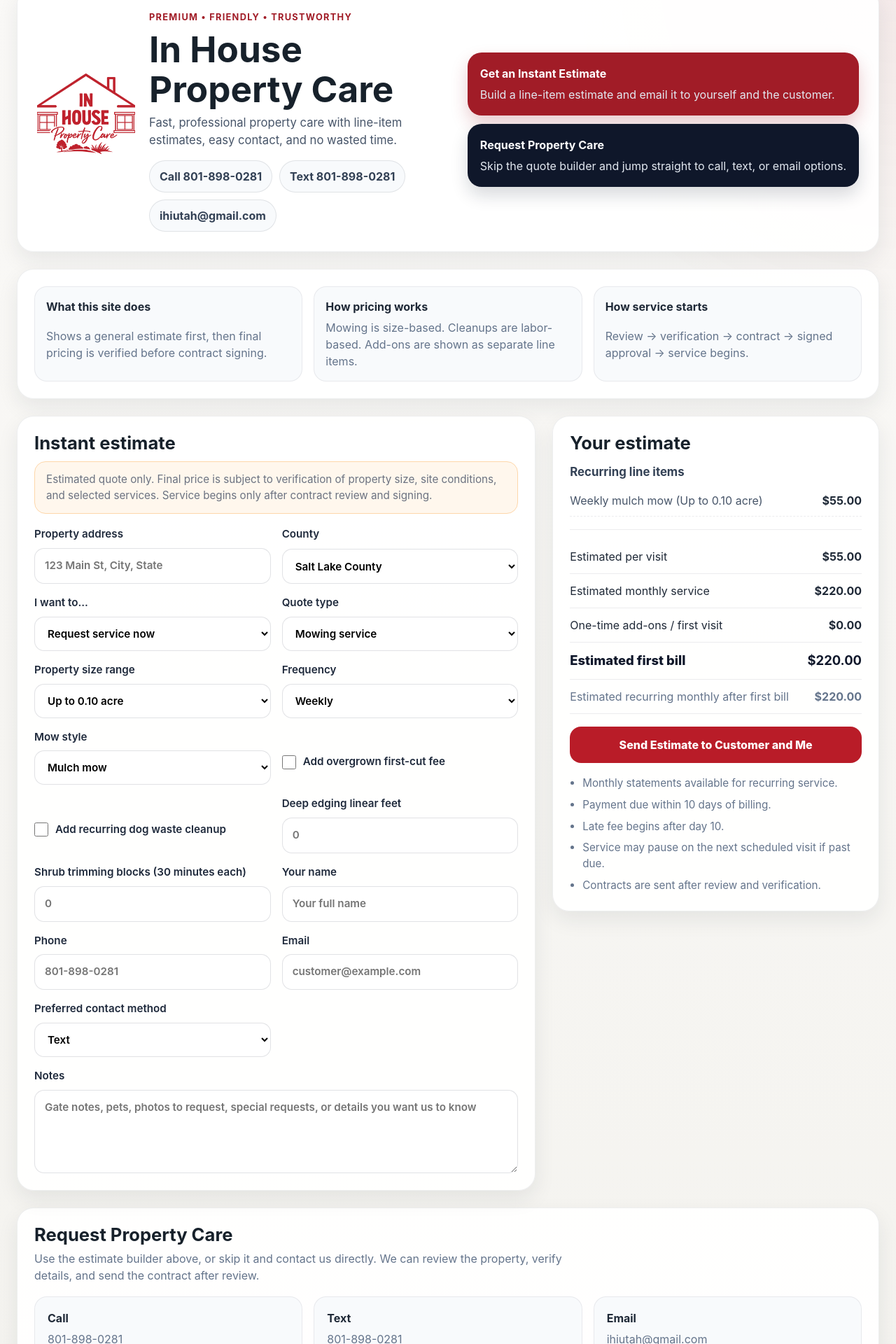
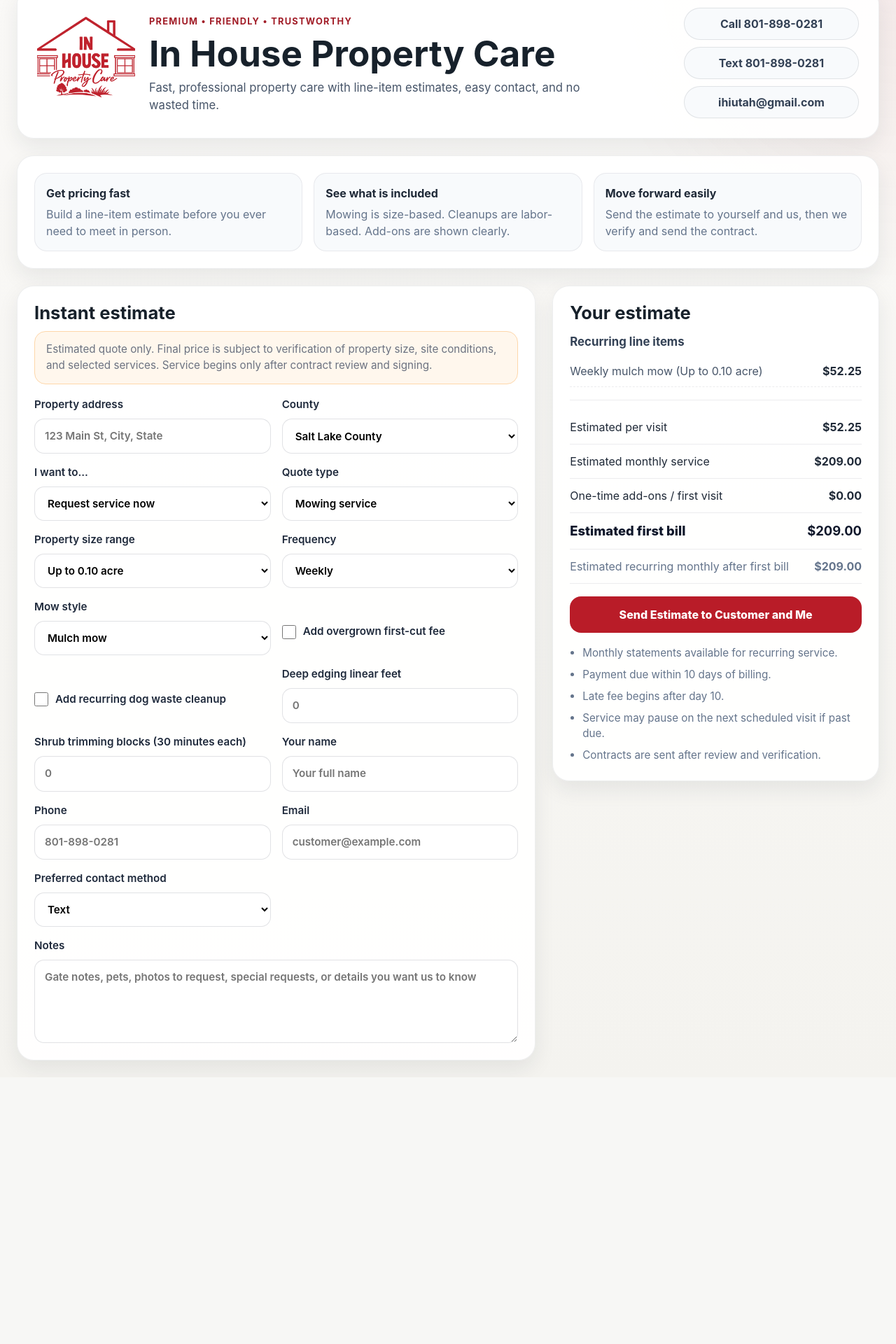
Before and after one commit to jaskels/in-house-property-care, a React (Vite) app: page / in a window 1280 px wide. Shown: the part 42-1962 px from the top of the page at 70% size. After the commit the page ends 1581 px from the top, so only its background shows below. Built offline with nearby package versions, Linux system fonts and the light colour scheme.

Commit message:
Add files via upload

```diff
--- a/package.json
+++ b/package.json
@@ -1,7 +1,7 @@
 {
   "name": "in-house-property-care",
   "private": true,
-  "version": "0.0.2",
+  "version": "0.0.3",
   "type": "module",
   "scripts": {
     "dev": "vite",
--- a/src/App.jsx
+++ b/src/App.jsx
@@ -7,32 +7,28 @@
 const PUBLIC_EMAIL = 'ihiutah@gmail.com'
 
 const sizeRanges = [
-  { value: '0.10', label: 'Up to 0.10 acre', weeklyMulch: 55, weeklyBagLeave: 65, biweeklyMulch: 70, biweeklyBagLeave: 80 },
-  { value: '0.25', label: '0.11 to 0.25 acre', weeklyMulch: 65, weeklyBagLeave: 75, biweeklyMulch: 85, biweeklyBagLeave: 95 },
-  { value: '0.50', label: '0.26 to 0.50 acre', weeklyMulch: 85, weeklyBagLeave: 95, biweeklyMulch: 110, biweeklyBagLeave: 120 },
-  { value: '0.75', label: '0.51 to 0.75 acre', weeklyMulch: 110, weeklyBagLeave: 120, biweeklyMulch: 140, biweeklyBagLeave: 150 },
-  { value: '1.00', label: '0.76 to 1.00 acre', weeklyMulch: 135, weeklyBagLeave: 145, biweeklyMulch: 170, biweeklyBagLeave: 180 },
-  { value: '1.50', label: '1.01 to 1.50 acres', weeklyMulch: 175, weeklyBagLeave: 190, biweeklyMulch: 220, biweeklyBagLeave: 235 },
-  { value: '2.00', label: '1.51 to 2.00 acres', weeklyMulch: 225, weeklyBagLeave: 245, biweeklyMulch: 285, biweeklyBagLeave: 305 }
+  { value: '0.10', label: 'Up to 0.10 acre', weeklyMulch: 52.25, weeklyBagLeave: 61.75, biweeklyMulch: 66.50, biweeklyBagLeave: 76.00 },
+  { value: '0.25', label: '0.11 to 0.25 acre', weeklyMulch: 61.75, weeklyBagLeave: 71.25, biweeklyMulch: 80.75, biweeklyBagLeave: 90.25 },
+  { value: '0.50', label: '0.26 to 0.50 acre', weeklyMulch: 80.75, weeklyBagLeave: 90.25, biweeklyMulch: 104.50, biweeklyBagLeave: 114.00 },
+  { value: '0.75', label: '0.51 to 0.75 acre', weeklyMulch: 104.50, weeklyBagLeave: 114.00, biweeklyMulch: 133.00, biweeklyBagLeave: 142.50 },
+  { value: '1.00', label: '0.76 to 1.00 acre', weeklyMulch: 128.25, weeklyBagLeave: 137.75, biweeklyMulch: 161.50, biweeklyBagLeave: 171.00 },
+  { value: '1.50', label: '1.01 to 1.50 acres', weeklyMulch: 166.25, weeklyBagLeave: 180.50, biweeklyMulch: 209.00, biweeklyBagLeave: 223.25 },
+  { value: '2.00', label: '1.51 to 2.00 acres', weeklyMulch: 213.75, weeklyBagLeave: 232.75, biweeklyMulch: 270.75, biweeklyBagLeave: 289.75 }
 ]
 
-const cleanupRatePerPersonBlock = 35
-const cleanupMinimum = 70
+const cleanupRatePerPersonBlock = 33.25
+const cleanupMinimum = 66.50
 const extraLoad = 95
-const dogWasteRecurring = 25
-const overgrownFirstCut = 40
-const bagHaulAwayUpcharge = 25
-const deepEdgingRate = 4
-const deepEdgingMinimum = 40
-const shrubBlock = 30
-const shrubMinimum = 40
+const dogWasteRecurring = 23.75
+const overgrownFirstCut = 38
+const bagHaulAwayUpcharge = 23.75
+const deepEdgingRate = 3.8
+const deepEdgingMinimum = 38
+const shrubBlock = 28.5
+const shrubMinimum = 38
 
 function currency(n) {
   return new Intl.NumberFormat('en-US', { style: 'currency', currency: 'USD' }).format(Number(n || 0))
-}
-
-function scrollToId(id) {
-  document.getElementById(id)?.scrollIntoView({ behavior: 'smooth', block: 'start' })
 }
 
 export default function App() {
@@ -202,39 +198,28 @@
             <div className="eyebrow">Premium • Friendly • Trustworthy</div>
             <h1>In House Property Care</h1>
             <p className="lead">Fast, professional property care with line-item estimates, easy contact, and no wasted time.</p>
-            <div className="contact-pill-row">
-              <a className="contact-pill" href={`tel:${PHONE_LINK}`}>Call {PHONE_DISPLAY}</a>
-              <a className="contact-pill" href={`sms:${PHONE_LINK}`}>Text {PHONE_DISPLAY}</a>
-              <a className="contact-pill" href={`mailto:${PUBLIC_EMAIL}`}>{PUBLIC_EMAIL}</a>
-            </div>
           </div>
         </div>
-
-        <div className="cta-grid">
-          <button className="cta-card cta-primary" onClick={() => scrollToId('estimate')}>
-            <strong>Get an Instant Estimate</strong>
-            <span>Build a line-item estimate and email it to yourself and the customer.</span>
-          </button>
-          <button className="cta-card cta-secondary" onClick={() => scrollToId('request-care')}>
-            <strong>Request Property Care</strong>
-            <span>Skip the quote builder and jump straight to call, text, or email options.</span>
-          </button>
+        <div className="header-contact">
+          <a className="contact-pill" href={`tel:${PHONE_LINK}`}>Call {PHONE_DISPLAY}</a>
+          <a className="contact-pill" href={`sms:${PHONE_LINK}`}>Text {PHONE_DISPLAY}</a>
+          <a className="contact-pill" href={`mailto:${PUBLIC_EMAIL}`}>{PUBLIC_EMAIL}</a>
         </div>
       </header>
 
       <section className="panel intro-panel">
         <div className="mini-grid">
           <div className="mini-card">
-            <strong>What this site does</strong>
-            <span>Shows a general estimate first, then final pricing is verified before contract signing.</span>
+            <strong>Get pricing fast</strong>
+            <span>Build a line-item estimate before you ever need to meet in person.</span>
           </div>
           <div className="mini-card">
-            <strong>How pricing works</strong>
-            <span>Mowing is size-based. Cleanups are labor-based. Add-ons are shown as separate line items.</span>
+            <strong>See what is included</strong>
+            <span>Mowing is size-based. Cleanups are labor-based. Add-ons are shown clearly.</span>
           </div>
           <div className="mini-card">
-            <strong>How service starts</strong>
-            <span>Review → verification → contract → signed approval → service begins.</span>
+            <strong>Move forward easily</strong>
+            <span>Send the estimate to yourself and us, then we verify and send the contract.</span>
           </div>
         </div>
       </section>
@@ -454,30 +439,6 @@
           </ul>
         </aside>
       </main>
-
-      <section className="panel request-panel" id="request-care">
-        <div className="request-header">
-          <div>
-            <h2>Request Property Care</h2>
-            <p>Use the estimate builder above, or skip it and contact us directly. We can review the property, verify details, and send the contract after review.</p>
-          </div>
-        </div>
-
-        <div className="request-grid">
-          <a className="contact-card" href={`tel:${PHONE_LINK}`}>
-            <strong>Call</strong>
-            <span>{PHONE_DISPLAY}</span>
-          </a>
-          <a className="contact-card" href={`sms:${PHONE_LINK}`}>
-            <strong>Text</strong>
-            <span>{PHONE_DISPLAY}</span>
-          </a>
-          <a className="contact-card" href={`mailto:${PUBLIC_EMAIL}`}>
-            <strong>Email</strong>
-            <span>{PUBLIC_EMAIL}</span>
-          </a>
-        </div>
-      </section>
     </div>
   )
 }
--- a/src/index.css
+++ b/src/index.css
@@ -7,8 +7,6 @@
 }
 
 * { box-sizing: border-box; }
-
-html { scroll-behavior: smooth; }
 
 body {
   margin: 0;
@@ -56,6 +54,12 @@
   object-fit: contain;
 }
 
+.header-contact {
+  display: grid;
+  gap: 10px;
+  min-width: 250px;
+}
+
 .eyebrow {
   display: inline-block;
   font-size: 0.8rem;
@@ -83,13 +87,6 @@
   color: #475569;
 }
 
-.contact-pill-row {
-  display: flex;
-  flex-wrap: wrap;
-  gap: 10px;
-  margin-top: 16px;
-}
-
 .contact-pill {
   background: #f8fafc;
   border: 1px solid rgba(15,23,42,0.1);
@@ -97,37 +94,7 @@
   padding: 10px 14px;
   font-weight: 700;
   color: #334155;
-}
-
-.cta-grid {
-  display: grid;
-  gap: 12px;
-  min-width: 320px;
-}
-
-.cta-card {
-  border: 0;
-  border-radius: 20px;
-  padding: 18px;
-  text-align: left;
-  cursor: pointer;
-  display: grid;
-  gap: 6px;
-}
-
-.cta-card strong { font-size: 1rem; }
-.cta-card span { color: #e2e8f0; }
-
-.cta-primary {
-  background: #a11c27;
-  color: white;
-  box-shadow: 0 12px 24px rgba(161,28,39,0.22);
-}
-
-.cta-secondary {
-  background: #0f172a;
-  color: white;
-  box-shadow: 0 12px 24px rgba(15,23,42,0.16);
+  text-align: center;
 }
 
 .intro-panel {
@@ -318,34 +285,6 @@
   color: #64748b;
 }
 
-.request-panel {
-  margin-top: 24px;
-}
-
-.request-header p {
-  margin: 0;
-  color: #64748b;
-  max-width: 760px;
-}
-
-.request-grid {
-  display: grid;
-  grid-template-columns: repeat(3, 1fr);
-  gap: 16px;
-  margin-top: 18px;
-}
-
-.contact-card {
-  background: #f8fafc;
-  padding: 18px;
-  border-radius: 18px;
-  border: 1px solid rgba(15,23,42,0.07);
-  display: grid;
-  gap: 6px;
-}
-
-.contact-card span { color: #64748b; }
-
 @media (max-width: 1100px) {
   .topbar {
     flex-direction: column;
@@ -367,7 +306,7 @@
     padding: 18px;
     border-radius: 20px;
   }
-  .form-grid, .mini-grid, .request-grid {
+  .form-grid, .mini-grid {
     grid-template-columns: 1fr;
   }
   .brand-wrap {
@@ -378,7 +317,7 @@
     width: 100px;
     height: 100px;
   }
-  .cta-grid {
+  .header-contact {
     width: 100%;
     min-width: 0;
   }
```
Also changed, not shown: 1 other file (tests, documents, lock files or other folders).
